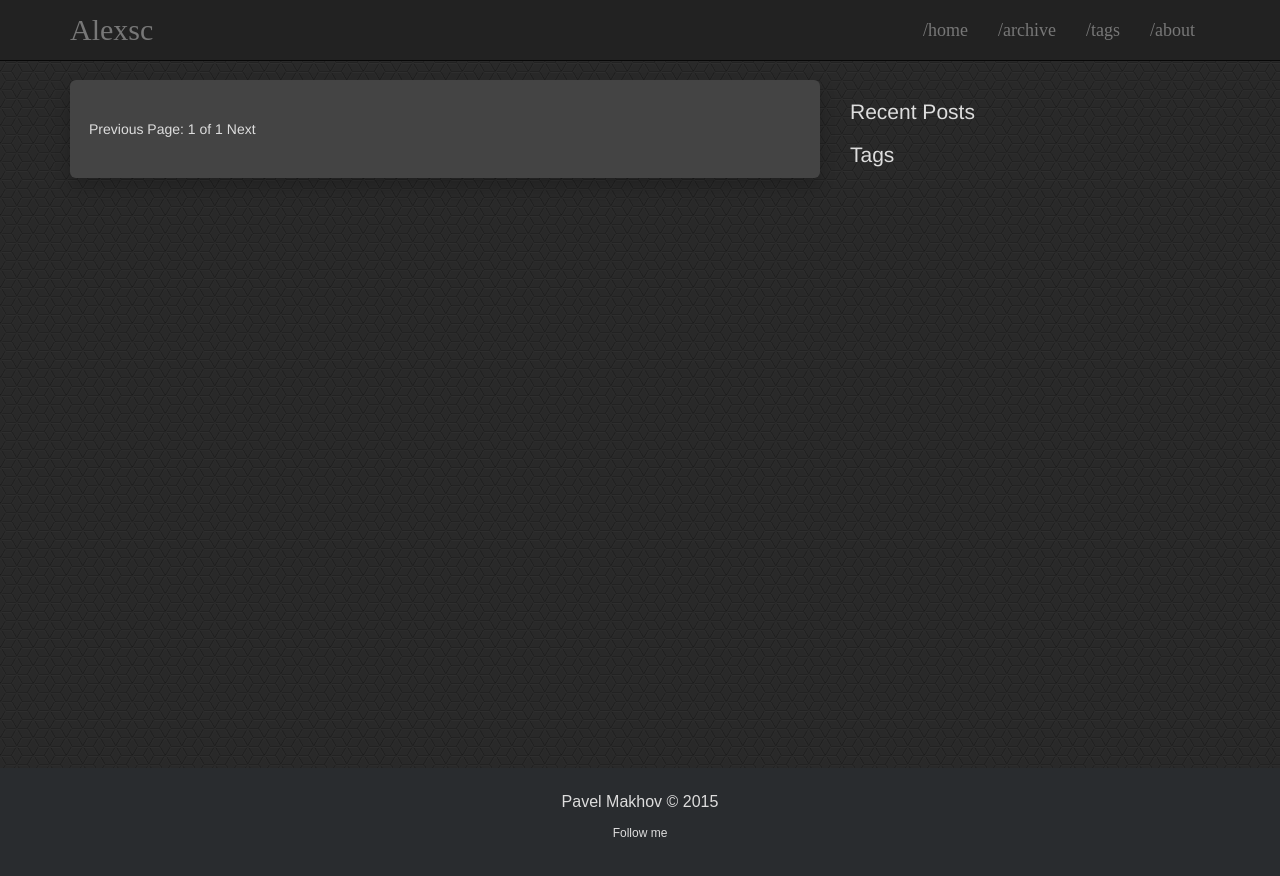
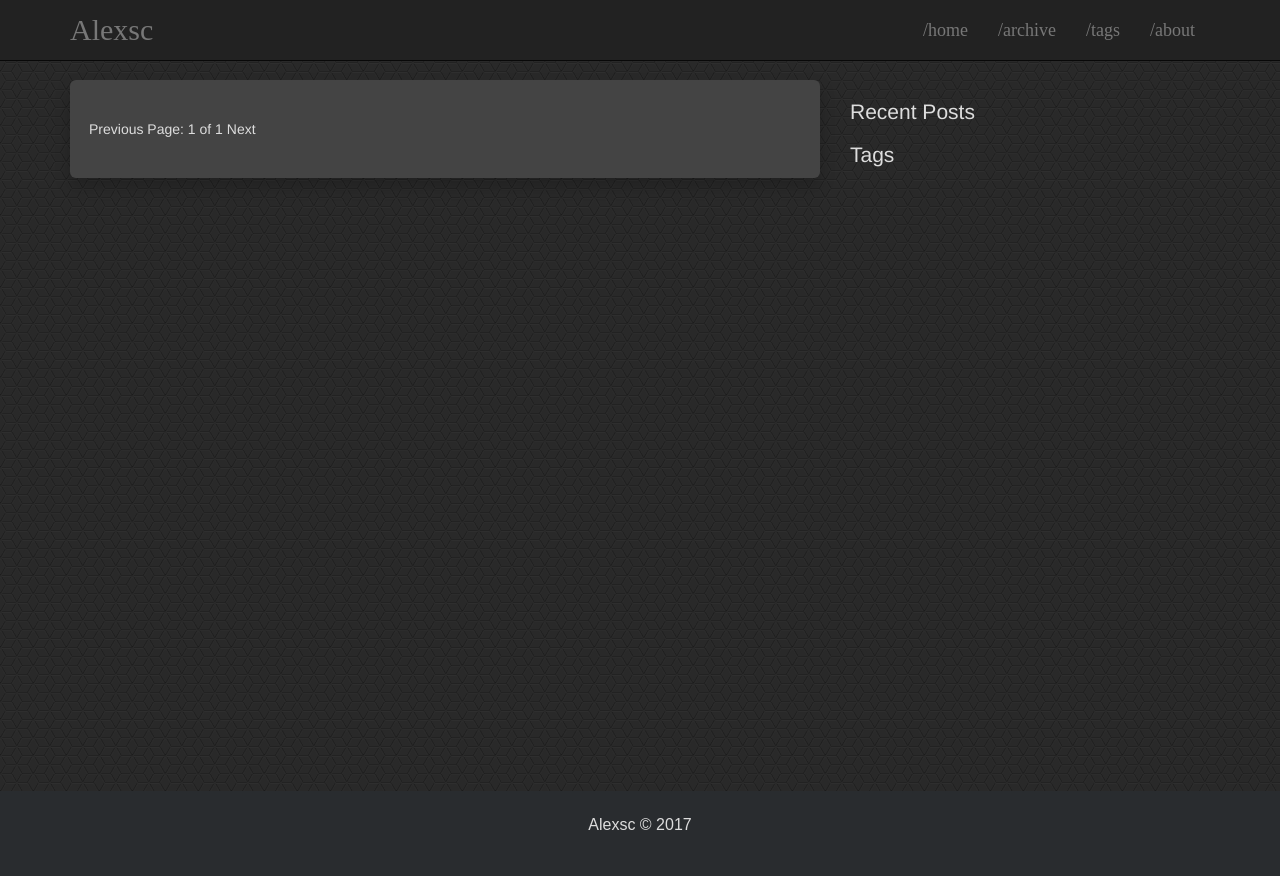
Before and after one commit to karembadawy/blog.alexsec.com, a Jekyll site: the page built from index.html, in a window 1280 px wide. Shown: the top 876 px of the page. Built offline with Jekyll 4.4.1, drawn with Linux system fonts in a browser that asks for light colours; the list of posts is cut into pages by our own code.

Commit message:
replacing names

```diff
--- a/_includes/footer.html
+++ b/_includes/footer.html
@@ -1,7 +1,7 @@
     <footer class="footer-distributed">
       <div class="container">
         <div class="footer">
-          <p>Pavel Makhov &copy; 2015</p>
+          <p>Alexsc &copy; 2017</p>
           {% include social.html %}
         </div>
       </div>
--- a/_includes/social.html
+++ b/_includes/social.html
@@ -1,5 +1,3 @@
-<h6>Follow me</h6>
-
 <ul class="social-media">
 
   {% if site.social.github %}
```
